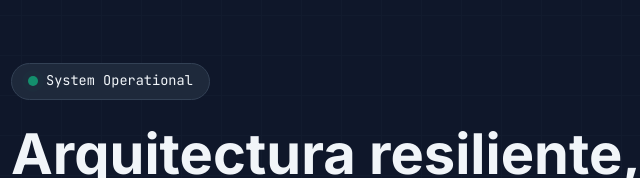
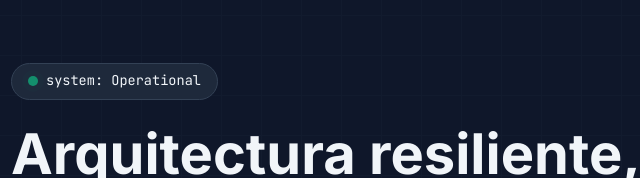
Before and after one commit to marvinin/marvin.aguilarmollinedo, a plain HTML site: page index.html in a window 1280 px wide. Shown: the part 135-313 px from the top of the page, 99-739 px from the left. Drawn offline with Linux system fonts and the light colour scheme.

Commit message:
Cambios realizados

```diff
--- a/index.html
+++ b/index.html
@@ -44,7 +44,7 @@
                 <div class="hero-content">
                     <div class="hero-status">
                         <span class="status-dot"></span>
-                        <span>System Operational</span>
+                        <span>system: Operational</span>
                     </div>
                     <h1 class="hero-title">Arquitectura resiliente,<br>escalabilidad <span class="text-accent"></span>.
                     </h1>
```
